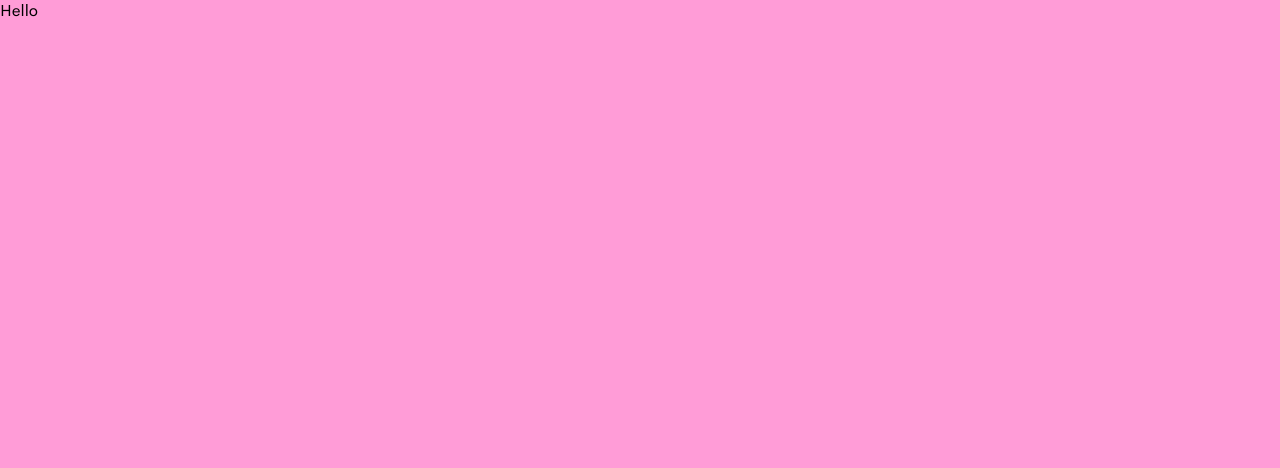
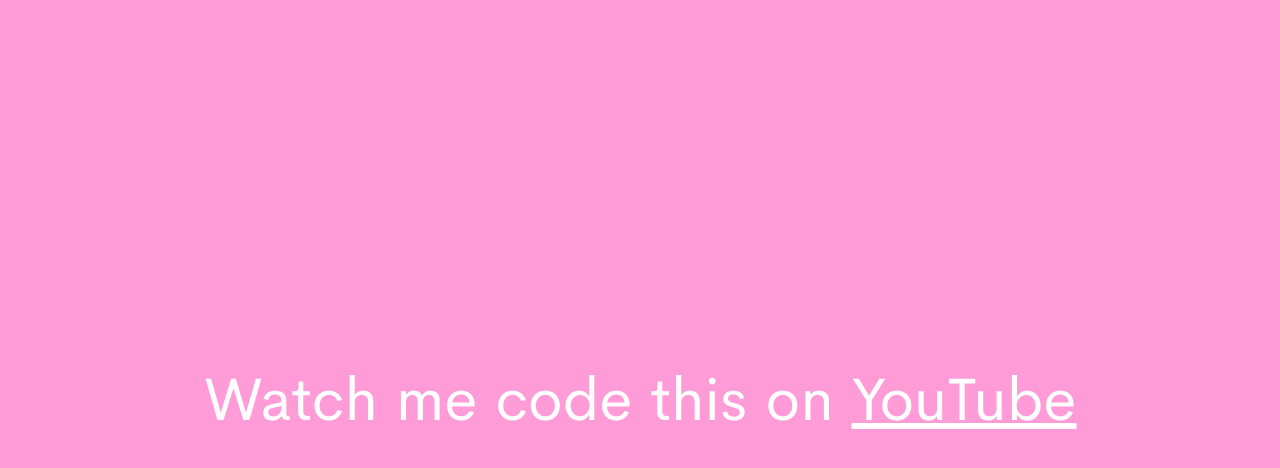
Before and after one commit to jsmmth/personal, a Next.js app: page /index in a window 1280 px wide. Shown: the top 468 px of the page. Built offline with nearby package versions, Linux system fonts and the light colour scheme.

Commit message:
Added title

```diff
--- a/common/styles.ts
+++ b/common/styles.ts
@@ -24,7 +24,10 @@
 
   html, body {
     margin: 0px;
+    background-color: #ff9cd7;
     font-family: 'cerebri-sans', --apple-system, Roboto, 'Helvetica Neue', sans-serif;
+    -webkit-font-smoothing: antialiased;
+    -moz-osx-font-smoothing: grayscale;
     cursor: url("images/cursor.svg") 0 0, auto;
     cursor: url("images/cursor.png") 0 0, pointer;
     cursor: url("images/cursor.svg") 0 0, pointer;
--- a/components/Layout/index.tsx
+++ b/components/Layout/index.tsx
@@ -1,6 +1,6 @@
 import React, { ReactNode } from "react";
 import GlobalStyles from "../../common/styles";
-import { Background, Container } from "./styles";
+import { Container } from "./styles";
 
 type LayoutProps = {
   children: ReactNode;
@@ -10,9 +10,7 @@
   return (
     <>
       <GlobalStyles />
-      <Background>
-        <Container>{React.Children.toArray(children)}</Container>
-      </Background>
+      <Container>{React.Children.toArray(children)}</Container>
     </>
   );
 };
--- a/components/Layout/styles.ts
+++ b/components/Layout/styles.ts
@@ -1,19 +1,14 @@
 import styled from "styled-components";
-
-export const Background = styled.div`
-  background-color: #ff9cd7;
-  width: 100vw;
-  min-height: 100vh;
-  position: relative;
-  overflow: hidden;
-`;
 
 export const Container = styled.div`
   width: 100vw;
   min-height: 100vh;
   position: absolute;
-  z-index: 3;
+  z-index: 2;
   top: 0px;
   left: 0px;
   overflow: hidden;
+  display: flex;
+  justify-content: center;
+  align-items: center;
 `;
--- a/pages/index/index.tsx
+++ b/pages/index/index.tsx
@@ -1,5 +1,6 @@
 import Head from "next/head";
 import { NextPage } from "next";
+import { HeadingText } from "./styles";
 
 const Index: NextPage = () => {
   return (
@@ -7,7 +8,9 @@
       <Head>
         <title>Joseph Smith</title>
       </Head>
-      <div>Hello</div>
+      <HeadingText>
+        Watch me code this on <a href="https://youtu.be/ON_0tqGTNyE">YouTube</a>
+      </HeadingText>
     </>
   );
 };
--- /dev/null
+++ b/pages/index/styles.ts
@@ -0,0 +1,11 @@
+import styled from "styled-components";
+
+export const HeadingText = styled.h1`
+  font-size: 60px;
+  color: #fff;
+  font-weight: 400;
+
+  a {
+    color: #fff;
+  }
+`;
```
